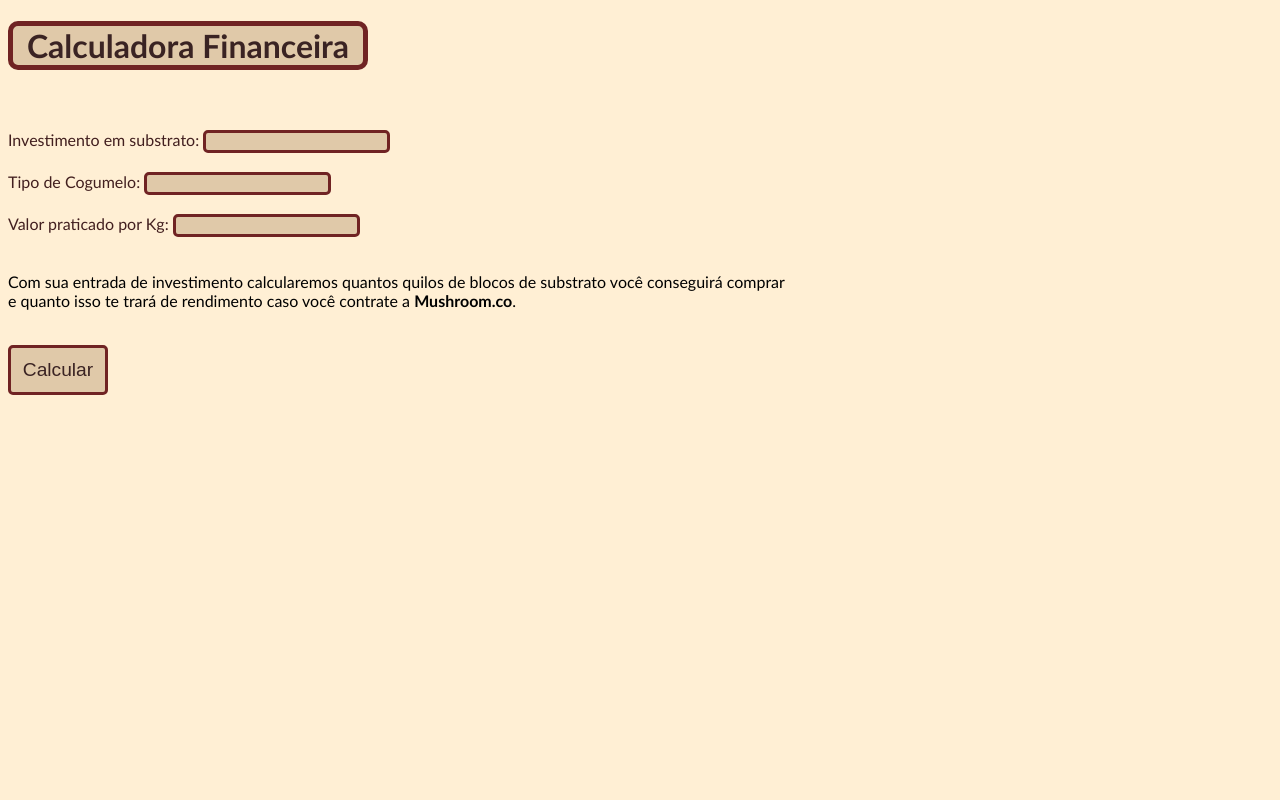
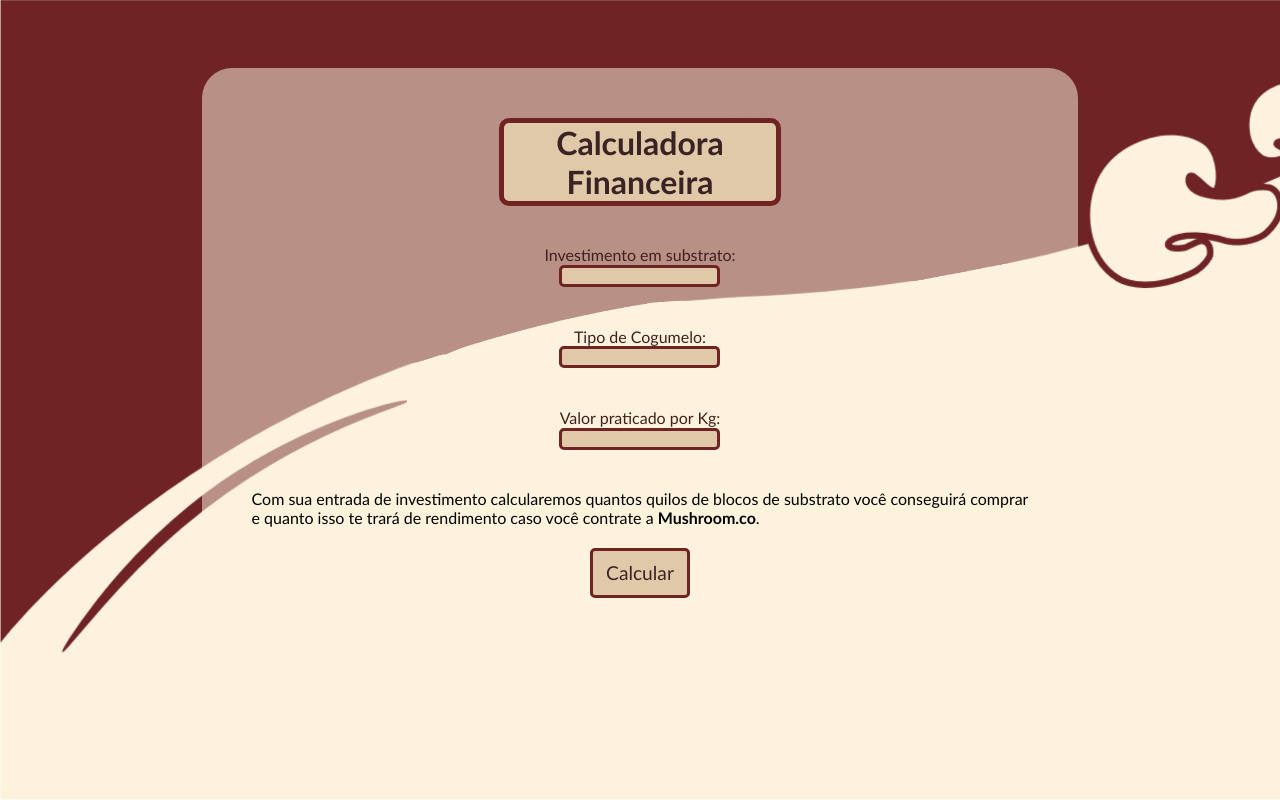
Before and after one commit to leoooRodrigues/MushRoomCompany, a plain HTML site: page Algoritmos/Calculadora finaceira/Final/Entrega/CalculadoraFinal.html in a window 1280 px wide. Drawn offline with Linux system fonts and the light colour scheme.

Commit message:
CSS calculadora

```diff
--- a/Algoritmos/Calculadora finaceira/Final/Entrega/CalculadoraFinal.css
+++ b/Algoritmos/Calculadora finaceira/Final/Entrega/CalculadoraFinal.css
@@ -1,11 +1,37 @@
-body{
-    background-color: #ffefd4;
+*{
+    padding: 0%;
+    margin: 0%;
     font-family: 'Gill Sans', 'Gill Sans MT', Calibri, 'Trebuchet MS', sans-serif;
 }
+body{
+    background-image: url(img-MUSH.png);
+    background-size: cover;
+    width: 100%;
+    display: flex;
+    justify-content: center;
+    align-items: center;
+    height: 100vh;
+}
 
+.quadrado{
+background-color: #fdf3dd85;
+width: fit-content;
+height: 65vh;
+justify-content: center;
+align-items: center;
+    padding: 50px;
+    display: flex;
+    flex-direction: column;
+    margin-top: -3.5%;
+    justify-content: space-around;
+    border-radius: 30px;
+
+}
 h1{
     background-color: #e0c9a9;
-    width: 350px;
+    justify-content: center;
+    align-items: center;
+   width: 35%;
     border: solid 5px;
     border-color: #702323;
     text-align: center;
@@ -16,6 +42,7 @@ h1{
 
 .perguntas{
     color: rgb(66, 31, 31);
+
 }
 
 input{
@@ -23,6 +50,7 @@ input{
     border: solid 3px;
     border-color: #702323;
     border-radius: 5px;
+
 
 }
 
@@ -36,8 +64,8 @@ button{
     font-size: larger;
     color: #3a2323;
 
+
 }
-
 #pRuim{
     color: red;
 }
--- a/Algoritmos/Calculadora finaceira/Final/Entrega/CalculadoraFinal.html
+++ b/Algoritmos/Calculadora finaceira/Final/Entrega/CalculadoraFinal.html
@@ -7,7 +7,7 @@
     <title>MushRoom</title>
 </head>
 <body>
-
+  <div class="quadrado">
     <h1>Calculadora Financeira</h1><br>
     <br>
     <spam class="perguntas">Investimento em substrato:</spam> <input type="text" id="ipt_substrato"><br>
@@ -25,7 +25,7 @@
     <br>
     <br>
     <div id="divMensagem"></div>
-
+  </div>
 </body>
 <script>
   function calcular() {
```
Also changed, not shown: Algoritmos/Calculadora finaceira/Final/Entrega/img-MUSH.png (added).
